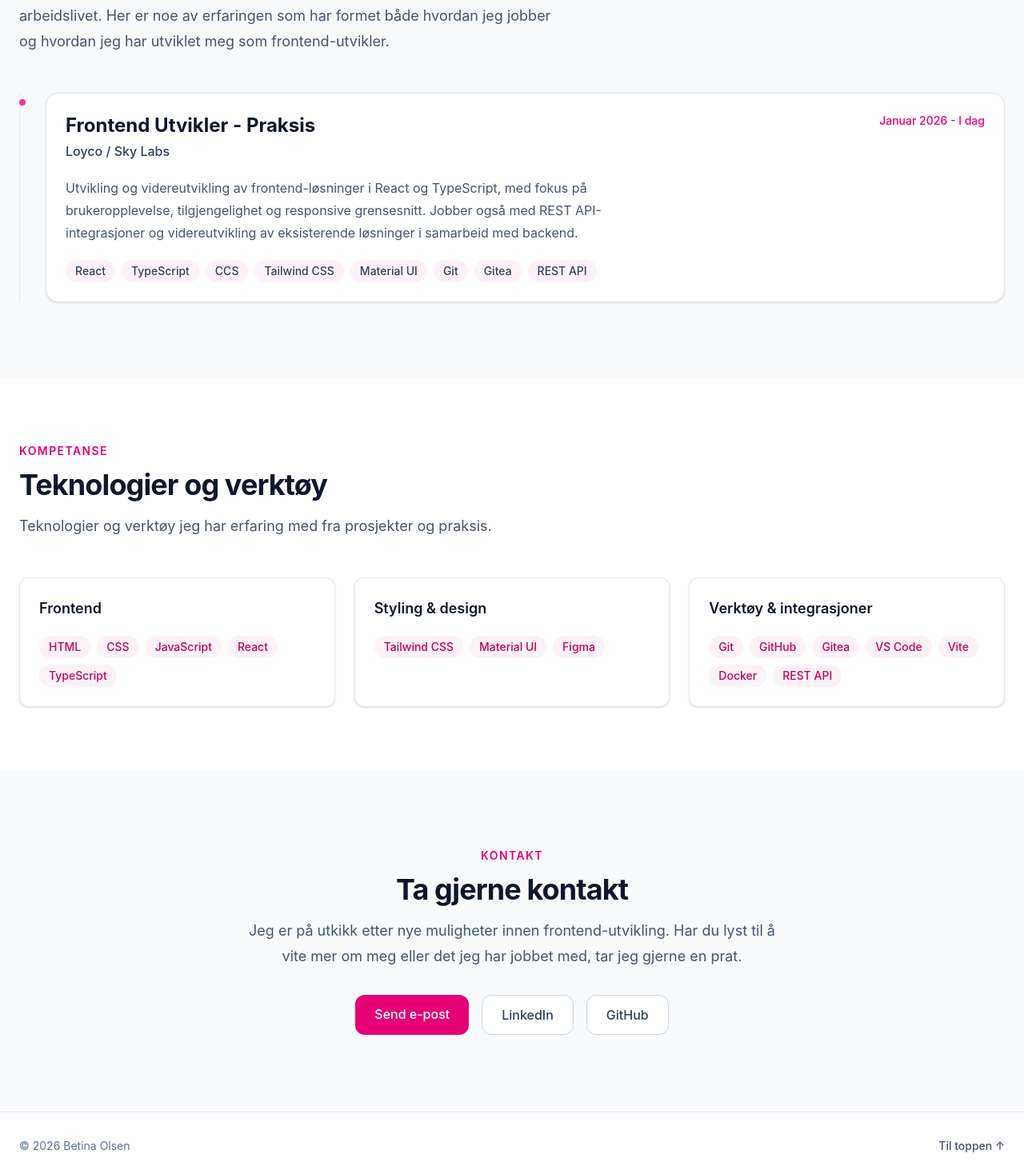
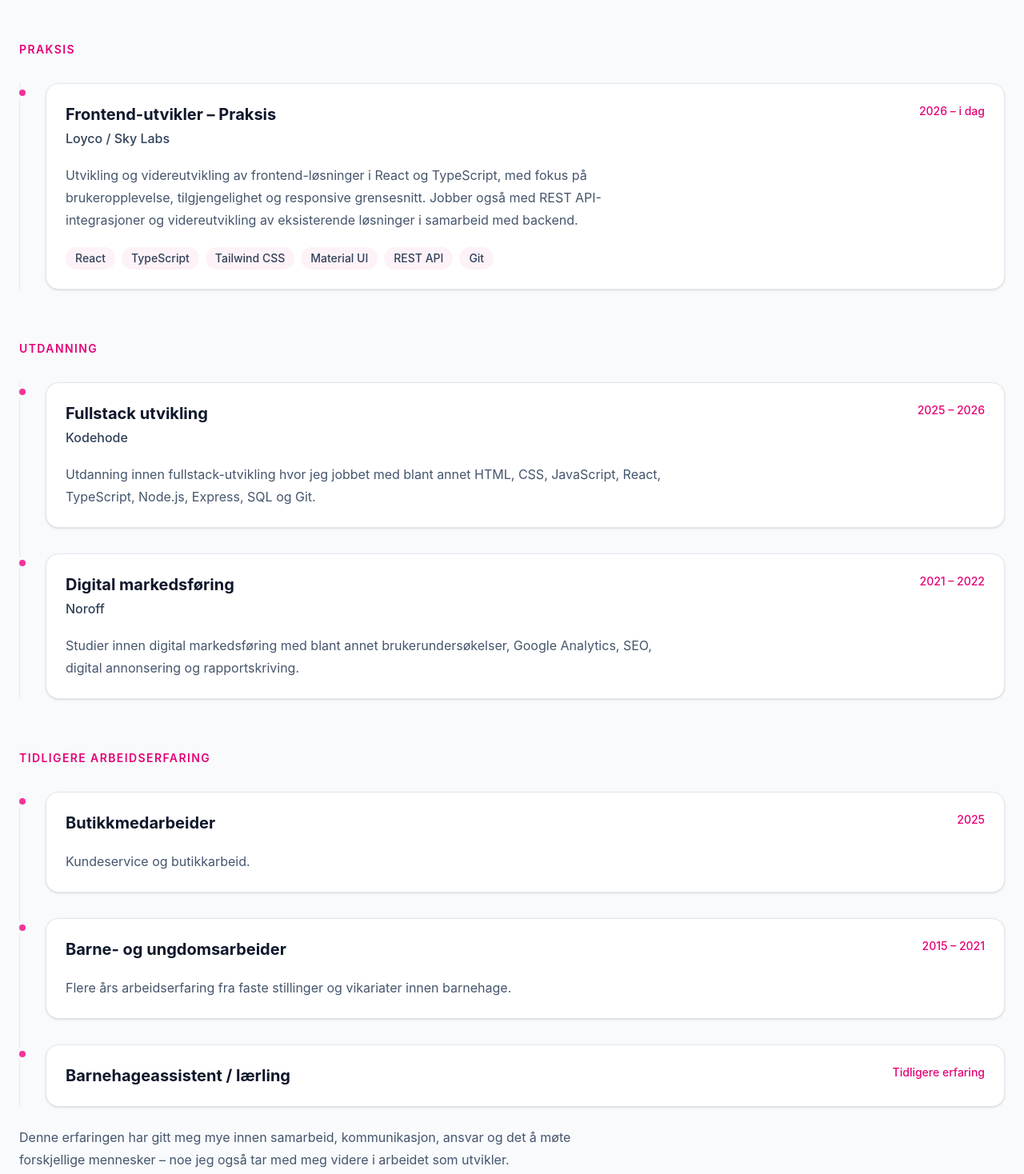
Before and after one commit to Betina9/Portfilio, a React (Vite) app: page / in a window 1280 px wide. Shown: the part 2642-4110 px from the top of the page at 80% size. Built offline with nearby package versions, Linux system fonts and the light colour scheme; the HTML template or start-up script is replaced by a standard one.

Commit message:
feat: restructure experience data and enhance Experience component for improved clarity and organization

```diff
--- a/src/data/experience.ts
+++ b/src/data/experience.ts
@@ -1,22 +1,69 @@
-import type { Experience } from "../types/experience";
-
-export const experiences: Experience[] = [
+export const experiences = {
+  development: [
     {
       id: 1,
+      role: "Frontend-utvikler – Praksis",
       company: "Loyco / Sky Labs",
-    role: "Frontend Utvikler - Praksis",
-    period: "Januar 2026 - I dag",
+      period: "2026 – i dag",
       description:
         "Utvikling og videreutvikling av frontend-løsninger i React og TypeScript, med fokus på brukeropplevelse, tilgjengelighet og responsive grensesnitt. Jobber også med REST API-integrasjoner og videreutvikling av eksisterende løsninger i samarbeid med backend.",
       technologies: [
         "React",
         "TypeScript",
-      "CCS",
         "Tailwind CSS",
         "Material UI",
+        "REST API",
         "Git",
-      "Gitea",
-      "REST API",
       ],
     },
-];
+  ],
+
+  education: [
+    {
+      id: 2,
+      role: "Fullstack utvikling",
+      company: "Kodehode",
+      period: "2025 – 2026",
+      description:
+        "Utdanning innen fullstack-utvikling hvor jeg jobbet med blant annet HTML, CSS, JavaScript, React, TypeScript, Node.js, Express, SQL og Git.",
+      technologies: [],
+    },
+    {
+      id: 3,
+      role: "Digital markedsføring",
+      company: "Noroff",
+      period: "2021 – 2022",
+      description:
+        "Studier innen digital markedsføring med blant annet brukerundersøkelser, Google Analytics, SEO, digital annonsering og rapportskriving.",
+      technologies: [],
+    },
+  ],
+
+  previousWork: [
+    {
+      id: 4,
+      role: "Butikkmedarbeider",
+      company: "",
+      period: "2025",
+      description: "Kundeservice og butikkarbeid.",
+      technologies: [],
+    },
+    {
+      id: 5,
+      role: "Barne- og ungdomsarbeider",
+      company: "",
+      period: "2015 – 2021",
+      description:
+        "Flere års arbeidserfaring fra faste stillinger og vikariater innen barnehage.",
+      technologies: [],
+    },
+    {
+      id: 6,
+      role: "Barnehageassistent / lærling",
+      company: "",
+      period: "Tidligere erfaring",
+      description: "",
+      technologies: [],
+    },
+  ],
+};
--- a/src/sections/Experience.tsx
+++ b/src/sections/Experience.tsx
@@ -1,4 +1,64 @@
 import { experiences } from "../data/experience";
+
+type ExperienceItem = {
+  id: number;
+  role: string;
+  company: string;
+  period: string;
+  description: string;
+  technologies: string[];
+};
+
+function ExperienceList({ items }: { items: ExperienceItem[] }) {
+  return (
+    <div className="relative mt-8 border-l border-slate-200 pl-8 dark:border-slate-700">
+      {items.map((experience) => (
+        <article key={experience.id} className="relative pb-8 last:pb-0">
+          <span className="absolute -left-[37px] top-1 h-4 w-4 rounded-full border-4 border-slate-50 bg-pink-500 dark:border-slate-900 dark:bg-pink-400" />
+
+          <div className="rounded-2xl border border-slate-200 bg-white p-6 shadow-sm dark:border-slate-800 dark:bg-slate-950">
+            <div className="flex flex-col gap-2 sm:flex-row sm:items-start sm:justify-between">
+              <div>
+                <h3 className="text-xl font-bold text-slate-900 dark:text-white">
+                  {experience.role}
+                </h3>
+
+                {experience.company && (
+                  <p className="mt-1 font-medium text-slate-700 dark:text-slate-300">
+                    {experience.company}
+                  </p>
+                )}
+              </div>
+
+              <p className="shrink-0 text-sm font-medium text-pink-600 dark:text-pink-400">
+                {experience.period}
+              </p>
+            </div>
+
+            {experience.description && (
+              <p className="mt-5 max-w-3xl leading-7 text-slate-600 dark:text-slate-300">
+                {experience.description}
+              </p>
+            )}
+
+            {experience.technologies.length > 0 && (
+              <div className="mt-5 flex flex-wrap gap-2">
+                {experience.technologies.map((technology) => (
+                  <span
+                    key={technology}
+                    className="rounded-full bg-pink-50 px-3 py-1 text-sm font-medium text-slate-700 dark:bg-pink-950/40 dark:text-pink-300"
+                  >
+                    {technology}
+                  </span>
+                ))}
+              </div>
+            )}
+          </div>
+        </article>
+      ))}
+    </div>
+  );
+}
 
 function Experience() {
   return (
@@ -13,56 +73,43 @@ function Experience() {
           </p>
 
           <h2 className="mt-3 text-3xl font-bold tracking-tight text-slate-900 dark:text-white md:text-4xl">
-            Erfaring fra både utvikling og arbeidslivet
+            Erfaring fra utvikling og arbeidslivet
           </h2>
 
           <p className="mt-4 text-lg leading-8 text-slate-600 dark:text-slate-300">
             Jeg er tidlig i utviklerkarrieren, men har med meg flere års
-            erfaring fra arbeidslivet. Her er noe av erfaringen som har formet
-            både hvordan jeg jobber og hvordan jeg har utviklet meg som
-            frontend-utvikler.
+            erfaring fra arbeidslivet.
           </p>
         </div>
 
-        <div className="relative mt-12 border-l border-slate-200 pl-8 dark:border-slate-700">
-          {experiences.map((experience) => (
-            <article key={experience.id} className="relative pb-12 last:pb-0">
-              <span className="absolute -left-[37px] top-1 h-4 w-4 rounded-full border-4 border-slate-50 bg-pink-500 dark:border-slate-900 dark:bg-pink-400" />
+        <div className="mt-14">
+          <p className="text-sm font-semibold uppercase tracking-widest text-pink-600 dark:text-pink-400">
+            Praksis
+          </p>
 
-              <div className="rounded-2xl border border-slate-200 bg-white p-6 shadow-sm dark:border-slate-800 dark:bg-slate-950">
-                <div className="flex flex-col gap-2 sm:flex-row sm:items-start sm:justify-between">
-                  <div>
-                    <h3 className="text-2xl font-bold text-slate-900 dark:text-white">
-                      {experience.role}
-                    </h3>
+          <ExperienceList items={experiences.development} />
+        </div>
 
-                    <p className="mt-1 font-medium text-slate-700 dark:text-slate-300">
-                      {experience.company}
-                    </p>
-                  </div>
+        <div className="mt-16">
+          <p className="text-sm font-semibold uppercase tracking-widest text-pink-600 dark:text-pink-400">
+            Utdanning
+          </p>
 
-                  <p className="shrink-0 text-sm font-medium text-pink-600 dark:text-pink-400">
-                    {experience.period}
-                  </p>
-                </div>
+          <ExperienceList items={experiences.education} />
+        </div>
 
-                <p className="mt-5 max-w-3xl leading-7 text-slate-600 dark:text-slate-300">
-                  {experience.description}
-                </p>
+        <div className="mt-16">
+          <p className="text-sm font-semibold uppercase tracking-widest text-pink-600 dark:text-pink-400">
+            Tidligere arbeidserfaring
+          </p>
 
-                <div className="mt-5 flex flex-wrap gap-2">
-                  {experience.technologies.map((technology) => (
-                    <span
-                      key={technology}
-                      className="rounded-full bg-pink-50 px-3 py-1 text-sm font-medium text-slate-700 dark:bg-pink-950/40 dark:text-pink-300"
-                    >
-                      {technology}
-                    </span>
-                  ))}
-                </div>
-              </div>
-            </article>
-          ))}
+          <ExperienceList items={experiences.previousWork} />
+
+          <p className="mt-6 max-w-3xl leading-7 text-slate-600 dark:text-slate-300">
+            Denne erfaringen har gitt meg mye innen samarbeid, kommunikasjon,
+            ansvar og det å møte forskjellige mennesker – noe jeg også tar med
+            meg videre i arbeidet som utvikler.
+          </p>
         </div>
       </div>
     </section>
--- a/src/types/experience.ts
+++ b/src/types/experience.ts
@@ -4,5 +4,5 @@ export interface Experience {
   role: string;
   period: string;
   description: string;
-  technologies: string[];
+  technologies?: string[];
 }
```
Lines whose indentation alone changed are shown as unchanged.
